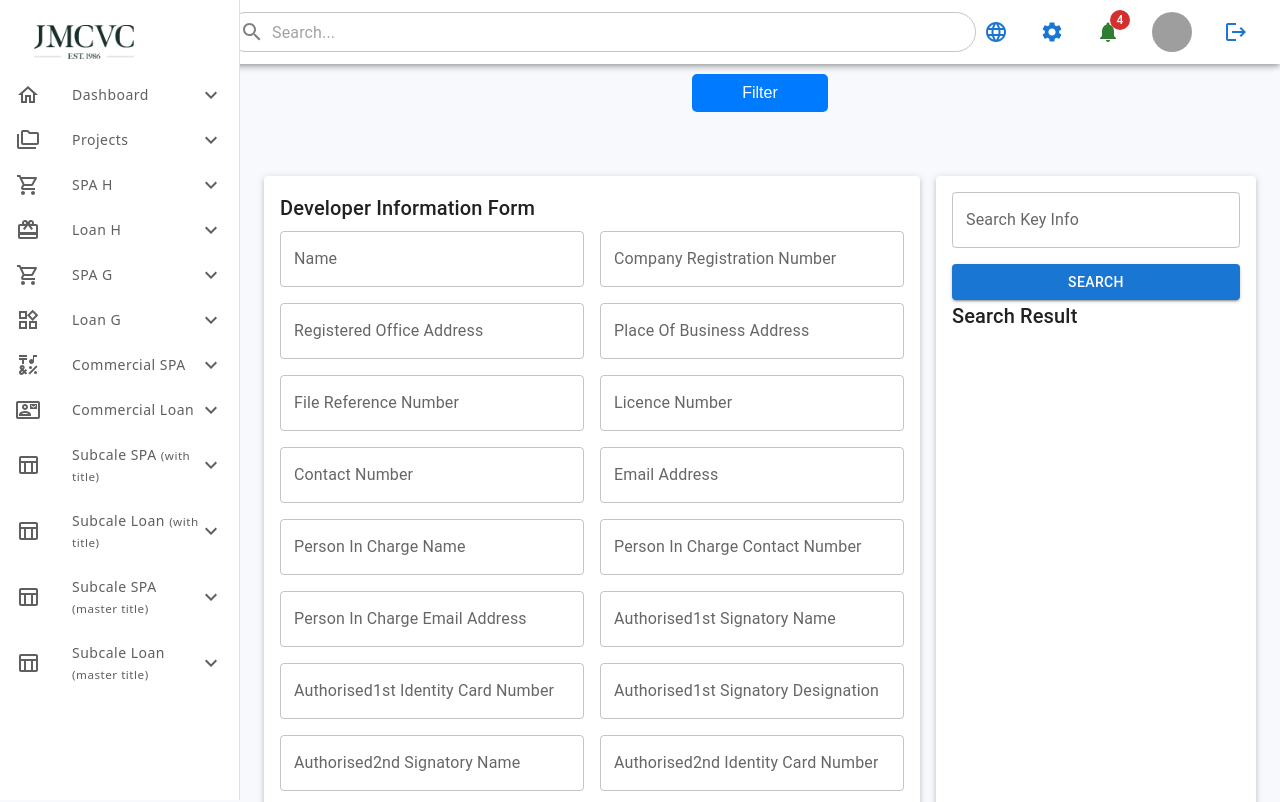
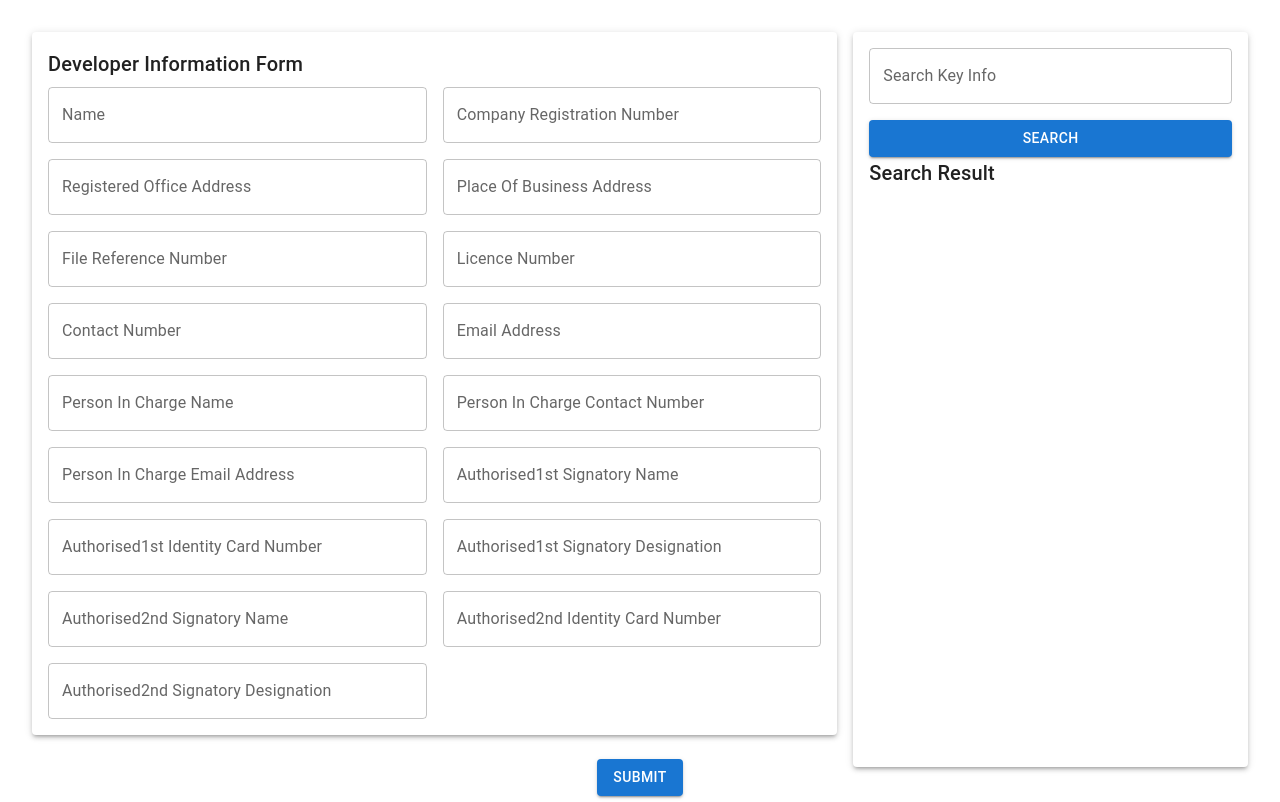
Before and after one commit to mussawir/jmcfrontend, a React (Create React App) app: page /spaH in a window 1280 px wide. Shown: the top 802 px of the page. Built offline with nearby package versions, Linux system fonts and the light colour scheme; grey boxes are pictures that could not be loaded.

Commit message:
edited the /tabspage "tabs with form"

```diff
--- a/src/components/Tabs2.css
+++ b/src/components/Tabs2.css
@@ -1,7 +1,7 @@
 /* Tabs container with fixed width */
 .tabs-container {
   width: 100%;
-  max-width: 1100px;
+  max-width: 1000px;
   margin: 0 auto;
   overflow: hidden; /* Prevent content overflow */
 }
@@ -35,6 +35,7 @@
   background-color: #f9f9f9;
   border: 1px solid #ddd;
   border-radius: 5px;
+  margin-top: 10%;
   margin-right: 10px;
   color: #555;
   font-weight: 500;
@@ -99,6 +100,7 @@ input {
   color: #333;
   box-shadow: 0 2px 4px rgba(0, 0, 0, 0.1);
   transition: all 0.3s ease;
+  margin-top: 9%;
 }
 
 .scroll-btn.left {
--- a/src/components/Tabs2.tsx
+++ b/src/components/Tabs2.tsx
@@ -1,6 +1,7 @@
 import React, { useState, useRef  } from 'react';
 import './Tabs2.css'; // Add styles as needed
-import SpaH from "../pages/SpaH"
+import SpaH from "../pages/SpaH";
+import Typography from '@mui/material/Typography';
 
 const headings = [
   {
@@ -299,7 +300,10 @@ const Tabs2 = () => {
 
   return (
     <div className="tabs-container">
+            <h2 style={{textAlign: 'center', marginBottom: '0px'  }}>SPA H</h2>
+
       <div className="tabs-wrapper">
+
         <button className="scroll-btn left" onClick={() => scrollTabs("left")}>
           &lt;
         </button>
@@ -318,64 +322,14 @@ const Tabs2 = () => {
           &gt;
         </button>
       </div>
-      <div className="tab-content">
+      {/* <div className="tab-content">
         <h2>{activeHeading.shortHeading}</h2>
-        <form>
-          {(activeHeading.questions || []).map((question, index) => {
-            const fieldKey = `${activeTab}-${index}`; // Unique key for each field
-            return (
-              <div style={{ display: "flex" }} key={fieldKey}>
+        <form> */}
 
-                <SpaH/>
+                          <SpaH/>
 
-                {/* <div className="form-group w-50">
-                  <label htmlFor={`field-${fieldKey}`}>{question}</label>
-                  <input
-                    type="text"
-                    id={`field-${fieldKey}`}
-                    name={`field-${fieldKey}`}
-                    placeholder={`Enter ${question}`}
-                    value={selectedSuggestions[fieldKey] || ""}
-                    onFocus={() => handleFieldFocus(activeHeading.questions, index, activeHeading.loremep)}
-                    onBlur={handleBlur}
-                    onChange={(e) =>
-                      setSelectedSuggestions((prev) => ({
-                        ...prev,
-                        [fieldKey]: e.target.value,
-                      }))
-                    }
-                  />
-                </div>
-                <div className="form-group w-50">
-                  {suggestionsVisible && activeField === index && (
-                    <div
-                      className="suggestions"
-                      style={{
-                        padding: "10px",
-                        borderRadius: "8px",
-                        boxShadow: "0px 4px 6px rgba(0, 0, 0, 0.1)",
-                        border: "2px solid grey",
-                        height: "200px",
-                        margin: "10px",
-                      }}
-                    >
-                      {(loremep || []).map((answer, answerIndex) => (
-                        <div
-                          key={answerIndex}
-                          className="suggestion-item"
-                          onClick={() => handleSuggestionClick(answer, fieldKey)}
-                        >
-                          {answer}
-                        </div>
-                      ))}
-                    </div>
-                  )}
-                </div> */}
-              </div>
-            );
-          })}
-        </form>
-      </div>
+        {/* </form>
+      </div> */}
     </div>
   );
 };
--- a/src/pages/SpaH.tsx
+++ b/src/pages/SpaH.tsx
@@ -115,37 +115,12 @@ function DeveloperForm() {
   };
 
     return (
-        <Box sx={{ display: 'flex', backgroundColor: '#f7f9fc', minHeight: '100vh' }}>
-        <CssBaseline />
-        <DrawerComponent />
+        <Box sx={{ display: 'flex', minHeight: '100vh' }}>
+        {/* <CssBaseline />
+        <DrawerComponent /> */}
         <Box sx={{ flexGrow: 1 }}>
-          <HeaderComponent />
+          {/* <HeaderComponent /> */}
           <Box component="main" sx={{ p: 3 }}>
-          <Grid style={styles.Gridoffilbut} >
-        <div>
-      {/* Button to open chat */}
-      <button onClick={() => setIsChatOpen(true)} style={styles.openButton}>
-        Filter
-      </button>
-
-      {/* Chat Layout */}
-      {isChatOpen && (
-        <div style={styles.overlay}>
-          <div style={styles.chatContainer}>
-            <ChatLayout />
-            <button
-              onClick={() => setIsChatOpen(false)} // Close the chat on click
-              style={styles.closeButton}
-            >
-              Close Chat
-            </button>
-          </div>
-        </div>
-      )}
-    </div>
-        </Grid>
-
-            <Toolbar />
             <Grid container spacing={2}>
                 {/* Left Column: Form */}
                 <Grid item xs={12} md={8}>
--- a/src/pages/TabsPage.tsx
+++ b/src/pages/TabsPage.tsx
@@ -72,20 +72,18 @@ function Dashboard() {
 
       <Box component="main" sx={{ flexGrow: 1, p: 3 }}>
 
-        <Grid style={styles.Gridoffilbut} >
+        {/* <Grid style={styles.Gridoffilbut} >
         <div>
-      {/* Button to open chat */}
       <button onClick={() => setIsChatOpen(true)} style={styles.openButton}>
         Filter
       </button>
 
-      {/* Chat Layout */}
       {isChatOpen && (
         <div style={styles.overlay}>
           <div style={styles.chatContainer}>
             <ChatLayout />
             <button
-              onClick={() => setIsChatOpen(false)} // Close the chat on click
+              onClick={() => setIsChatOpen(false)}
               style={styles.closeButton}
             >
               Close Chat
@@ -94,7 +92,7 @@ function Dashboard() {
         </div>
       )}
     </div>
-        </Grid>
+        </Grid> */}
 
         {/* <Toolbar /> */}
         <Tabs2  />
```
